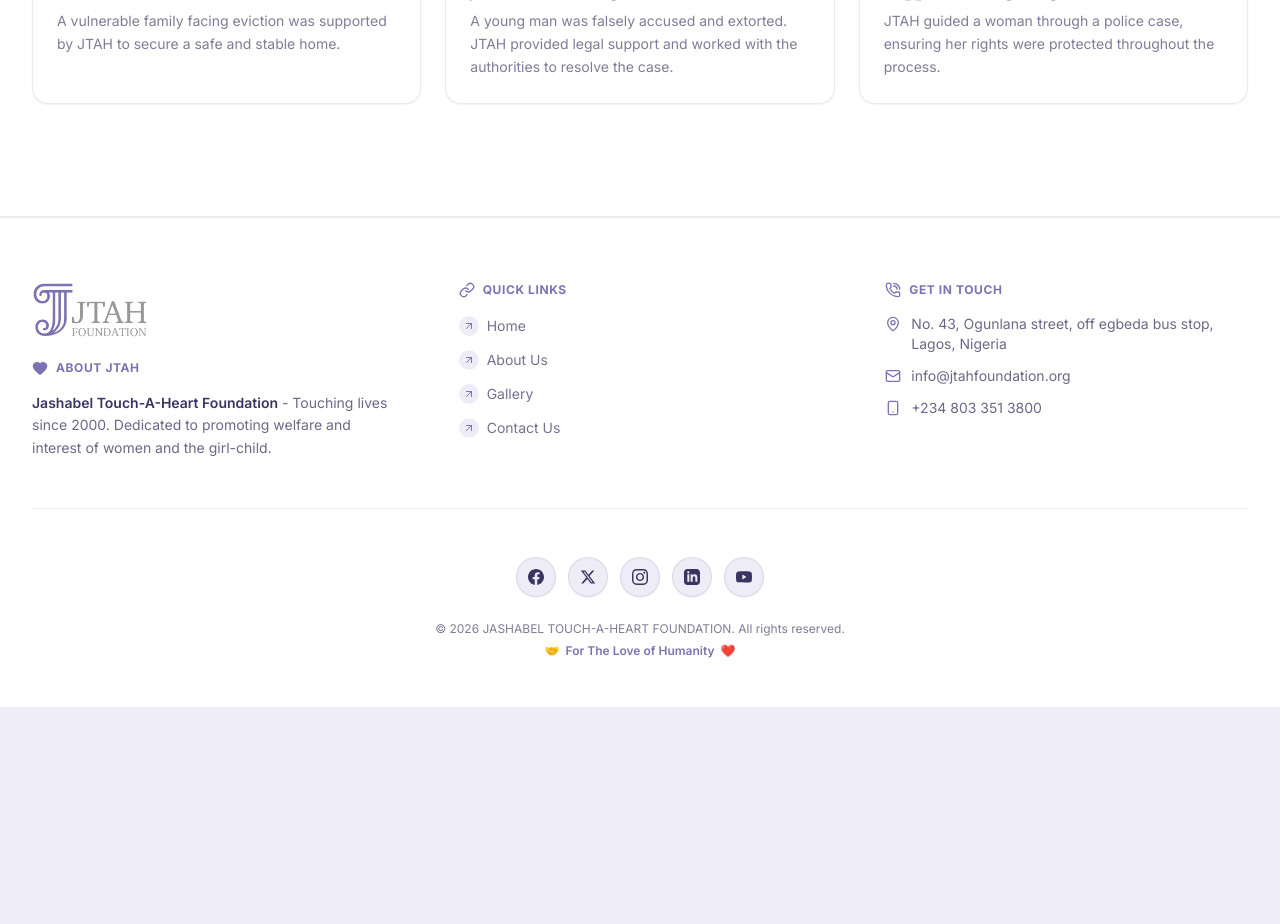
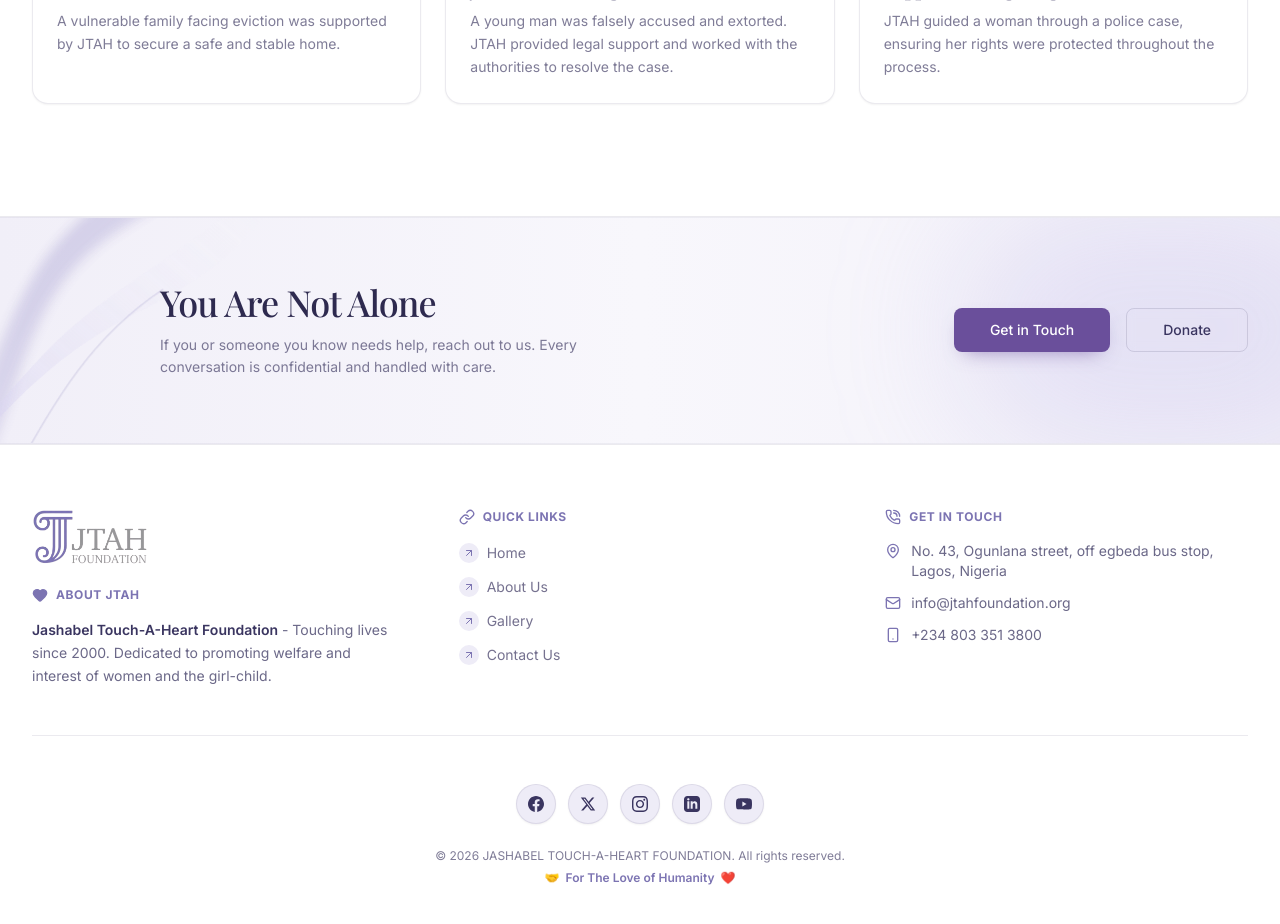
Before and after one commit to jashabeltouchaheart/jtah-frontend, a Next.js app in the folder jtah-frontend/: page /our-work in a window 1280 px wide. Shown: the part 1860-2784 px from the top of the page. Before the commit the page ends 2567 px from the top, so only its background shows below. Built offline with nearby package versions, Linux system fonts and the light colour scheme; no server answers; a web font is replaced by a local one.

Commit message:
feat(our-work): add You Are Not Alone CTA and complete page

```diff
--- a/jtah-frontend/src/app/our-work/page.tsx
+++ b/jtah-frontend/src/app/our-work/page.tsx
@@ -3,8 +3,11 @@
 import { CaseFilters } from "@/components/our-work/CaseFilters";
 import { CaseGrid } from "@/components/our-work/CaseGrid";
 import { Section } from "@/components/ui/Section";
-import { CASES_HERO } from "@/content/cases";
+import { Pagination } from "@/components/ui/Pagination";
+import { CtaSection } from "@/components/shared/CtaSection";
+import { CASES_CTA, CASES_HERO } from "@/content/cases";
 import { getCases } from "@/lib/cases";
+import { casesHref } from "@/lib/cases-url";
 import { pageMetadata } from "@/lib/seo";
 
 export const metadata = pageMetadata({
@@ -33,7 +36,13 @@
           Showing {results.items.length} of {results.total} cases
         </p>
         <CaseGrid items={results.items} />
+        <Pagination
+          page={results.page}
+          totalPages={results.totalPages}
+          hrefFor={(n) => casesHref({ category: results.category, q, page: n })}
+        />
       </Section>
+      <CtaSection {...CASES_CTA} />
     </main>
   );
 }
--- a/jtah-frontend/src/components/shared/CtaSection.tsx
+++ b/jtah-frontend/src/components/shared/CtaSection.tsx
@@ -2,7 +2,34 @@
 import { CTA_LINKS } from "@/lib/site";
 import { RibbonDecor } from "@/components/ui/RibbonDecor";
 
-export function CtaSection() {
+export interface CtaAction {
+  label: string;
+  href: string;
+  variant?: "primary" | "outline";
+}
+
+export interface CtaSectionProps {
+  title?: string;
+  description?: string;
+  actions?: CtaAction[];
+}
+
+const DEFAULT_CTA: Required<CtaSectionProps> = {
+  title: "Be Part of the Journey",
+  description:
+    "Together, we can do more. Support our work, get involved or partner with us to create lasting change.",
+  actions: [
+    { label: "Donate", href: CTA_LINKS.donate, variant: "primary" },
+    { label: "Volunteer", href: CTA_LINKS.volunteer },
+    { label: "Partner", href: CTA_LINKS.partner },
+  ],
+};
+
+export function CtaSection({
+  title = DEFAULT_CTA.title,
+  description = DEFAULT_CTA.description,
+  actions = DEFAULT_CTA.actions,
+}: CtaSectionProps) {
   return (
     <section className="relative overflow-hidden bg-gradient-to-r from-[#f1eff8] via-[#f8f7fc] to-[#f3f1f9] border-y border-[#3a3560]/[0.06]">
       {/* Decorative ribbon swooshes on the left */}
@@ -14,36 +41,24 @@
       <div className="relative max-w-7xl mx-auto px-6 sm:px-8 lg:pl-40 py-14 sm:py-16 flex flex-col md:flex-row md:items-center justify-between gap-8 text-center md:text-left">
         <div className="space-y-3 max-w-md mx-auto md:mx-0">
           <h2 className="text-3xl sm:text-4xl font-medium text-[#2e2a4f] tracking-tight leading-tight">
-            Be Part of the Journey
+            {title}
           </h2>
           <p className="text-sm text-[#3a3560]/65 leading-relaxed">
-            Together, we can do more. Support our work, get involved or partner
-            with us to create lasting change.
+            {description}
           </p>
         </div>
 
         <div className="flex flex-col sm:flex-row items-stretch sm:items-center justify-center gap-4 w-full sm:w-auto">
-          <Button
-            href={CTA_LINKS.donate}
-            variant="primary"
-            className="w-full sm:w-auto sm:px-10"
-          >
-            Donate
-          </Button>
-          <Button
-            href={CTA_LINKS.volunteer}
-            variant="outline"
-            className="w-full sm:w-auto sm:px-9"
-          >
-            Volunteer
-          </Button>
-          <Button
-            href={CTA_LINKS.partner}
-            variant="outline"
-            className="w-full sm:w-auto sm:px-9"
-          >
-            Partner
-          </Button>
+          {actions.map((action) => (
+            <Button
+              key={action.label}
+              href={action.href}
+              variant={action.variant ?? "outline"}
+              className="w-full sm:w-auto sm:px-9"
+            >
+              {action.label}
+            </Button>
+          ))}
         </div>
       </div>
     </section>
--- a/jtah-frontend/src/content/cases.ts
+++ b/jtah-frontend/src/content/cases.ts
@@ -1,3 +1,5 @@
+import { CTA_LINKS } from "@/lib/site";
+import type { CtaSectionProps } from "@/components/shared/CtaSection";
 import type { LucideIcon } from "lucide-react";
 import { Users, FileText, HeartHandshake, CalendarDays } from "lucide-react";
 
@@ -116,3 +118,13 @@
     },
   ] satisfies CaseStat[],
 };
+
+export const CASES_CTA: CtaSectionProps = {
+  title: "You Are Not Alone",
+  description:
+    "If you or someone you know needs help, reach out to us. Every conversation is confidential and handled with care.",
+  actions: [
+    { label: "Get in Touch", href: CTA_LINKS.contact, variant: "primary" },
+    { label: "Donate", href: CTA_LINKS.donate },
+  ],
+};
--- a/jtah-frontend/src/lib/site.ts
+++ b/jtah-frontend/src/lib/site.ts
@@ -19,6 +19,7 @@
   donate: "#donate",
   volunteer: "#volunteer",
   partner: "#partner",
+  contact: "#contact",
 } as const;
 
 export const SITE = {
```
